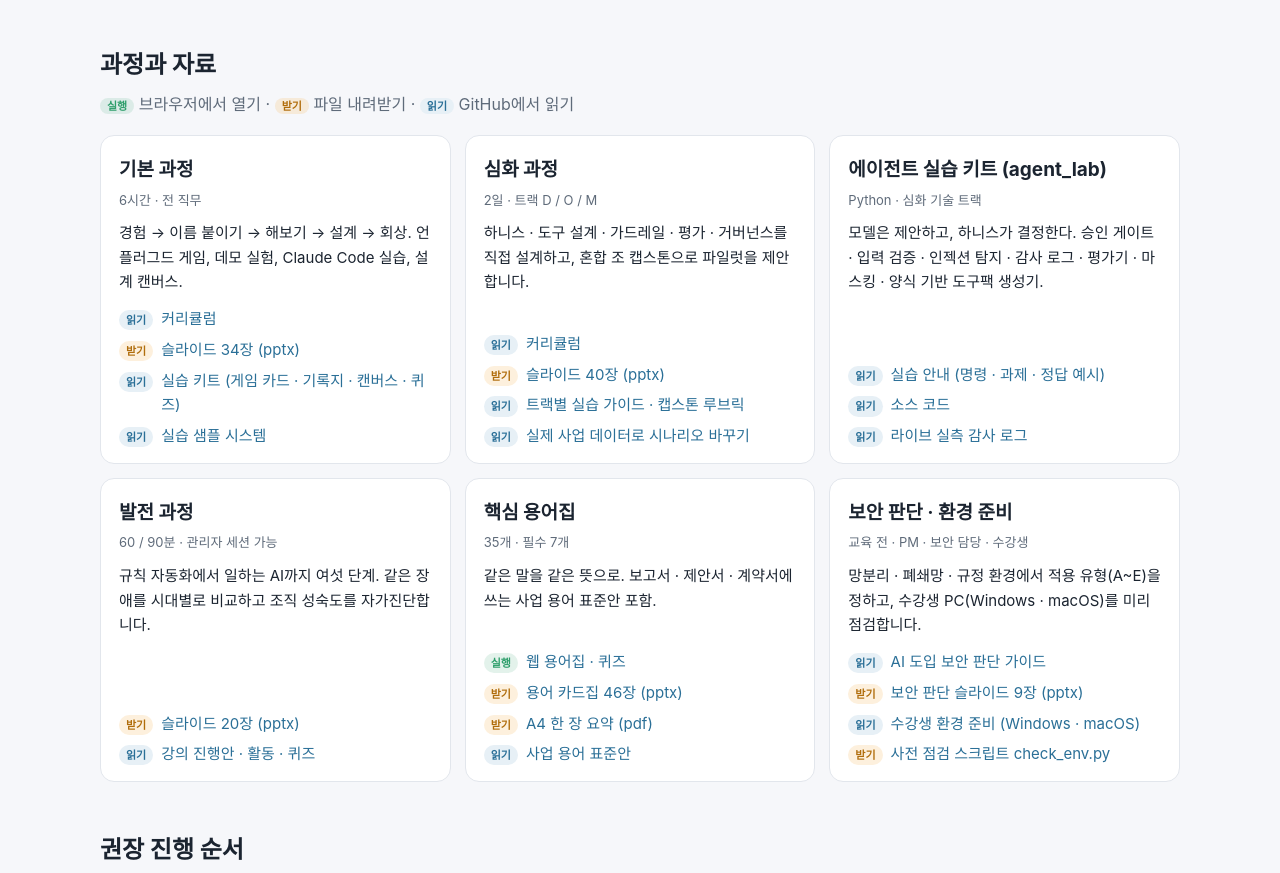
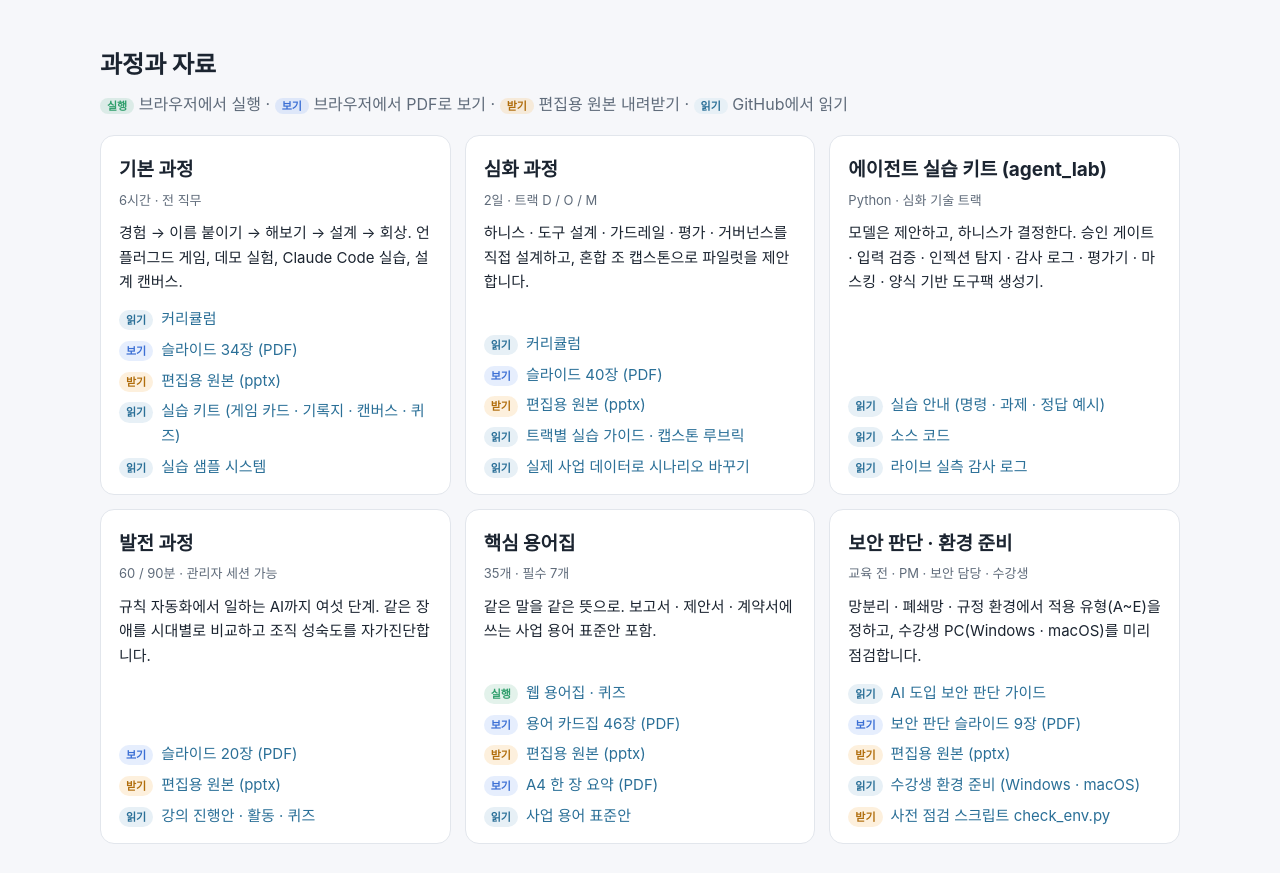
Before and after one commit to khaniyapark-ops/AI-Study, a plain HTML site: page index.html in a window 1280 px wide. Shown: the part 952-1825 px from the top of the page. Drawn offline with Linux system fonts and the light colour scheme.

Commit message:
[공통] 슬라이드 5종 PDF 변환과 공개 페이지 보기 링크 (v1.3.0)
기본 34쪽 · 심화 40쪽 · 발전 20쪽 · 보안 9쪽 · 용어 카드집 46쪽을
PDF로 변환했다(쪽수 = 슬라이드 수, 글꼴 모두 임베드). 첫 화면에
"보기(PDF)" 링크를 추가하고 pptx는 편집용 원본으로 유지했다.

Co-Authored-By: Claude Opus 5.5 <noreply@anthropic.com>

```diff
--- a/index.html
+++ b/index.html
@@ -37,6 +37,7 @@ h2{font-size:24px;margin:0 0 6px}
 .k{font-size:11px;font-weight:700;padding:1px 7px;border-radius:99px;white-space:nowrap}
 .k.run{background:#2e9e6b22;color:var(--green)}
 .k.dl{background:#f2a33a2b;color:#b06d0c}
+.k.view{background:#5b8def26;color:#3b6fd4}
 .k.read{background:var(--pri2);color:var(--pri)}
 .feature{border:2px solid var(--pri)}
 .steps{display:grid;gap:10px;grid-template-columns:repeat(auto-fill,minmax(200px,1fr));counter-reset:s}
@@ -92,14 +93,15 @@ footer{color:var(--mute);font-size:14px;padding:36px 0 48px}
 
  <section>
   <h2>과정과 자료</h2>
-  <p class="sub"><span class="k run">실행</span> 브라우저에서 열기 · <span class="k dl">받기</span> 파일 내려받기 · <span class="k read">읽기</span> GitHub에서 읽기</p>
+  <p class="sub"><span class="k run">실행</span> 브라우저에서 실행 · <span class="k view">보기</span> 브라우저에서 PDF로 보기 · <span class="k dl">받기</span> 편집용 원본 내려받기 · <span class="k read">읽기</span> GitHub에서 읽기</p>
   <div class="grid">
    <div class="card">
     <h3>기본 과정</h3><p class="meta">6시간 · 전 직무</p>
     <p>경험 → 이름 붙이기 → 해보기 → 설계 → 회상. 언플러그드 게임, 데모 실험, Claude Code 실습, 설계 캔버스.</p>
     <ul class="links">
      <li><a href="https://github.com/khaniyapark-ops/AI-Study/blob/main/커리큘럼.md"><span class="k read">읽기</span><span class="t">커리큘럼</span></a></li>
-     <li><a href="AI교육_유지관리.pptx"><span class="k dl">받기</span><span class="t">슬라이드 34장 (pptx)</span></a></li>
+     <li><a href="AI교육_유지관리.pdf"><span class="k view">보기</span><span class="t">슬라이드 34장 (PDF)</span></a></li>
+     <li><a href="AI교육_유지관리.pptx"><span class="k dl">받기</span><span class="t">편집용 원본 (pptx)</span></a></li>
      <li><a href="https://github.com/khaniyapark-ops/AI-Study/blob/main/실습키트_Agentic.md"><span class="k read">읽기</span><span class="t">실습 키트 (게임 카드 · 기록지 · 캔버스 · 퀴즈)</span></a></li>
      <li><a href="https://github.com/khaniyapark-ops/AI-Study/tree/main/sample-system"><span class="k read">읽기</span><span class="t">실습 샘플 시스템</span></a></li>
     </ul>
@@ -109,7 +111,8 @@ footer{color:var(--mute);font-size:14px;padding:36px 0 48px}
     <p>하니스 · 도구 설계 · 가드레일 · 평가 · 거버넌스를 직접 설계하고, 혼합 조 캡스톤으로 파일럿을 제안합니다.</p>
     <ul class="links">
      <li><a href="https://github.com/khaniyapark-ops/AI-Study/blob/main/advanced/심화_커리큘럼.md"><span class="k read">읽기</span><span class="t">커리큘럼</span></a></li>
-     <li><a href="advanced/심화교육_Agentic.pptx"><span class="k dl">받기</span><span class="t">슬라이드 40장 (pptx)</span></a></li>
+     <li><a href="advanced/심화교육_Agentic.pdf"><span class="k view">보기</span><span class="t">슬라이드 40장 (PDF)</span></a></li>
+     <li><a href="advanced/심화교육_Agentic.pptx"><span class="k dl">받기</span><span class="t">편집용 원본 (pptx)</span></a></li>
      <li><a href="https://github.com/khaniyapark-ops/AI-Study/blob/main/advanced/심화_실습가이드.md"><span class="k read">읽기</span><span class="t">트랙별 실습 가이드 · 캡스톤 루브릭</span></a></li>
      <li><a href="https://github.com/khaniyapark-ops/AI-Study/blob/main/advanced/시나리오_교체가이드.md"><span class="k read">읽기</span><span class="t">실제 사업 데이터로 시나리오 바꾸기</span></a></li>
     </ul>
@@ -127,7 +130,8 @@ footer{color:var(--mute);font-size:14px;padding:36px 0 48px}
     <h3>발전 과정</h3><p class="meta">60 / 90분 · 관리자 세션 가능</p>
     <p>규칙 자동화에서 일하는 AI까지 여섯 단계. 같은 장애를 시대별로 비교하고 조직 성숙도를 자가진단합니다.</p>
     <ul class="links">
-     <li><a href="evolution/에이전트로의_진화.pptx"><span class="k dl">받기</span><span class="t">슬라이드 20장 (pptx)</span></a></li>
+     <li><a href="evolution/에이전트로의_진화.pdf"><span class="k view">보기</span><span class="t">슬라이드 20장 (PDF)</span></a></li>
+     <li><a href="evolution/에이전트로의_진화.pptx"><span class="k dl">받기</span><span class="t">편집용 원본 (pptx)</span></a></li>
      <li><a href="https://github.com/khaniyapark-ops/AI-Study/blob/main/evolution/강의진행안.md"><span class="k read">읽기</span><span class="t">강의 진행안 · 활동 · 퀴즈</span></a></li>
     </ul>
    </div>
@@ -136,8 +140,9 @@ footer{color:var(--mute);font-size:14px;padding:36px 0 48px}
     <p>같은 말을 같은 뜻으로. 보고서 · 제안서 · 계약서에 쓰는 사업 용어 표준안 포함.</p>
     <ul class="links">
      <li><a href="glossary/웹용어집.html"><span class="k run">실행</span><span class="t">웹 용어집 · 퀴즈</span></a></li>
-     <li><a href="glossary/용어카드집.pptx"><span class="k dl">받기</span><span class="t">용어 카드집 46장 (pptx)</span></a></li>
-     <li><a href="glossary/용어요약표_A4.pdf"><span class="k dl">받기</span><span class="t">A4 한 장 요약 (pdf)</span></a></li>
+     <li><a href="glossary/용어카드집.pdf"><span class="k view">보기</span><span class="t">용어 카드집 46장 (PDF)</span></a></li>
+     <li><a href="glossary/용어카드집.pptx"><span class="k dl">받기</span><span class="t">편집용 원본 (pptx)</span></a></li>
+     <li><a href="glossary/용어요약표_A4.pdf"><span class="k view">보기</span><span class="t">A4 한 장 요약 (PDF)</span></a></li>
      <li><a href="https://github.com/khaniyapark-ops/AI-Study/blob/main/glossary/사업용어_표준안.md"><span class="k read">읽기</span><span class="t">사업 용어 표준안</span></a></li>
     </ul>
    </div>
@@ -146,7 +151,8 @@ footer{color:var(--mute);font-size:14px;padding:36px 0 48px}
     <p>망분리 · 폐쇄망 · 규정 환경에서 적용 유형(A~E)을 정하고, 수강생 PC(Windows · macOS)를 미리 점검합니다.</p>
     <ul class="links">
      <li><a href="https://github.com/khaniyapark-ops/AI-Study/blob/main/security/AI도입_보안판단가이드.md"><span class="k read">읽기</span><span class="t">AI 도입 보안 판단 가이드</span></a></li>
-     <li><a href="security/보안판단_슬라이드.pptx"><span class="k dl">받기</span><span class="t">보안 판단 슬라이드 9장 (pptx)</span></a></li>
+     <li><a href="security/보안판단_슬라이드.pdf"><span class="k view">보기</span><span class="t">보안 판단 슬라이드 9장 (PDF)</span></a></li>
+     <li><a href="security/보안판단_슬라이드.pptx"><span class="k dl">받기</span><span class="t">편집용 원본 (pptx)</span></a></li>
      <li><a href="https://github.com/khaniyapark-ops/AI-Study/blob/main/setup/수강생_환경준비.md"><span class="k read">읽기</span><span class="t">수강생 환경 준비 (Windows · macOS)</span></a></li>
      <li><a href="setup/check_env.py"><span class="k dl">받기</span><span class="t">사전 점검 스크립트 check_env.py</span></a></li>
     </ul>
@@ -191,6 +197,6 @@ footer{color:var(--mute);font-size:14px;padding:36px 0 48px}
  </section>
 </main>
 
-<footer><div class="wrap">유지관리 사업 Agentic AI 교육 자료 · v1.2.0 · 2026-11-20 · <a href="https://github.com/khaniyapark-ops/AI-Study">github.com/khaniyapark-ops/AI-Study</a><br>© 2026 khaniyapark-ops · 교육 콘텐츠 <a href="https://creativecommons.org/licenses/by-nc-sa/4.0/deed.ko">CC BY-NC-SA 4.0</a> (출처 표시 · 비영리 · 동일 조건) · 프로그램 코드 MIT · <a href="https://github.com/khaniyapark-ops/AI-Study/blob/main/LICENSE">라이선스 전문과 적용 범위</a></div></footer>
+<footer><div class="wrap">유지관리 사업 Agentic AI 교육 자료 · v1.3.0 · 2026-11-20 · <a href="https://github.com/khaniyapark-ops/AI-Study">github.com/khaniyapark-ops/AI-Study</a><br>© 2026 khaniyapark-ops · 교육 콘텐츠 <a href="https://creativecommons.org/licenses/by-nc-sa/4.0/deed.ko">CC BY-NC-SA 4.0</a> (출처 표시 · 비영리 · 동일 조건) · 프로그램 코드 MIT · <a href="https://github.com/khaniyapark-ops/AI-Study/blob/main/LICENSE">라이선스 전문과 적용 범위</a></div></footer>
 </body>
 </html>
```
Also changed, not shown: 8 other files.
